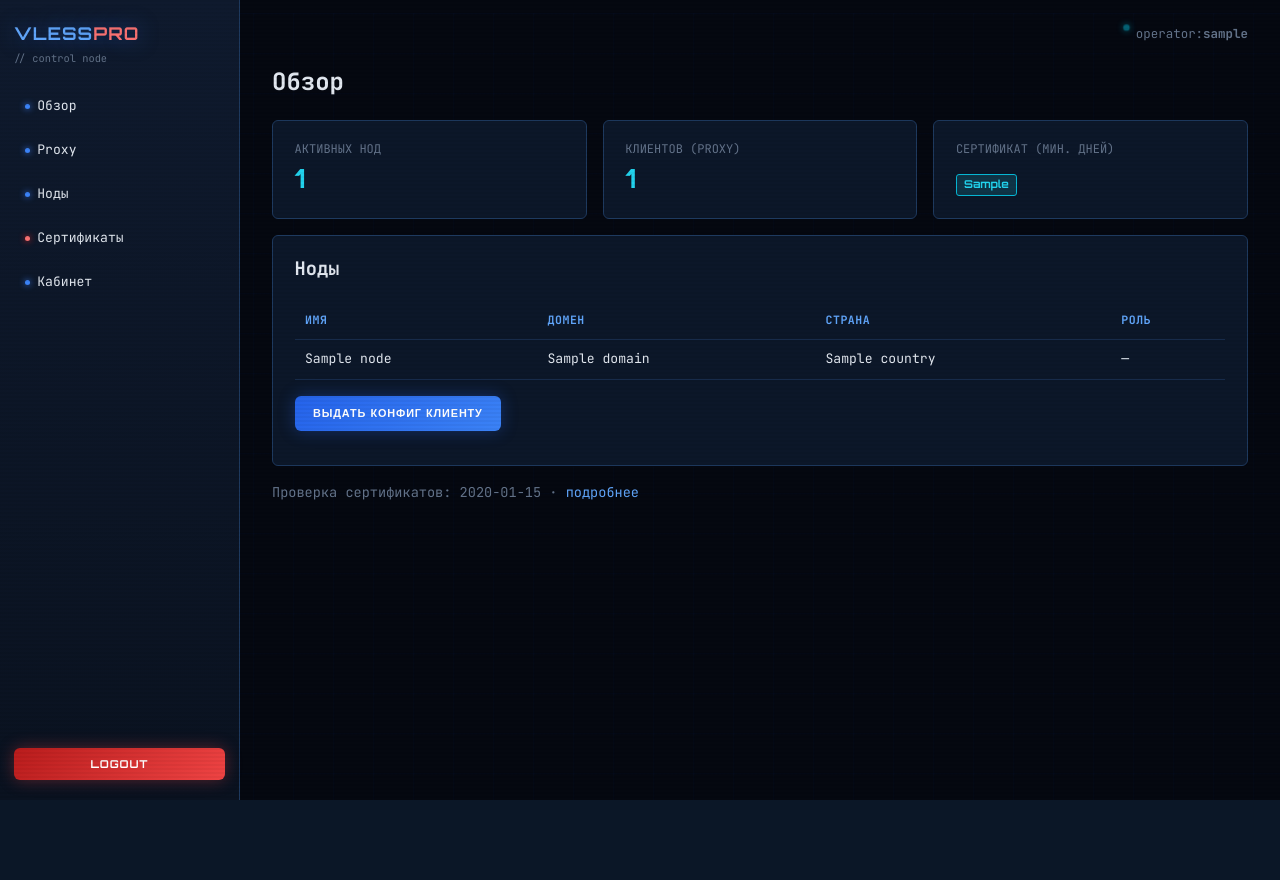
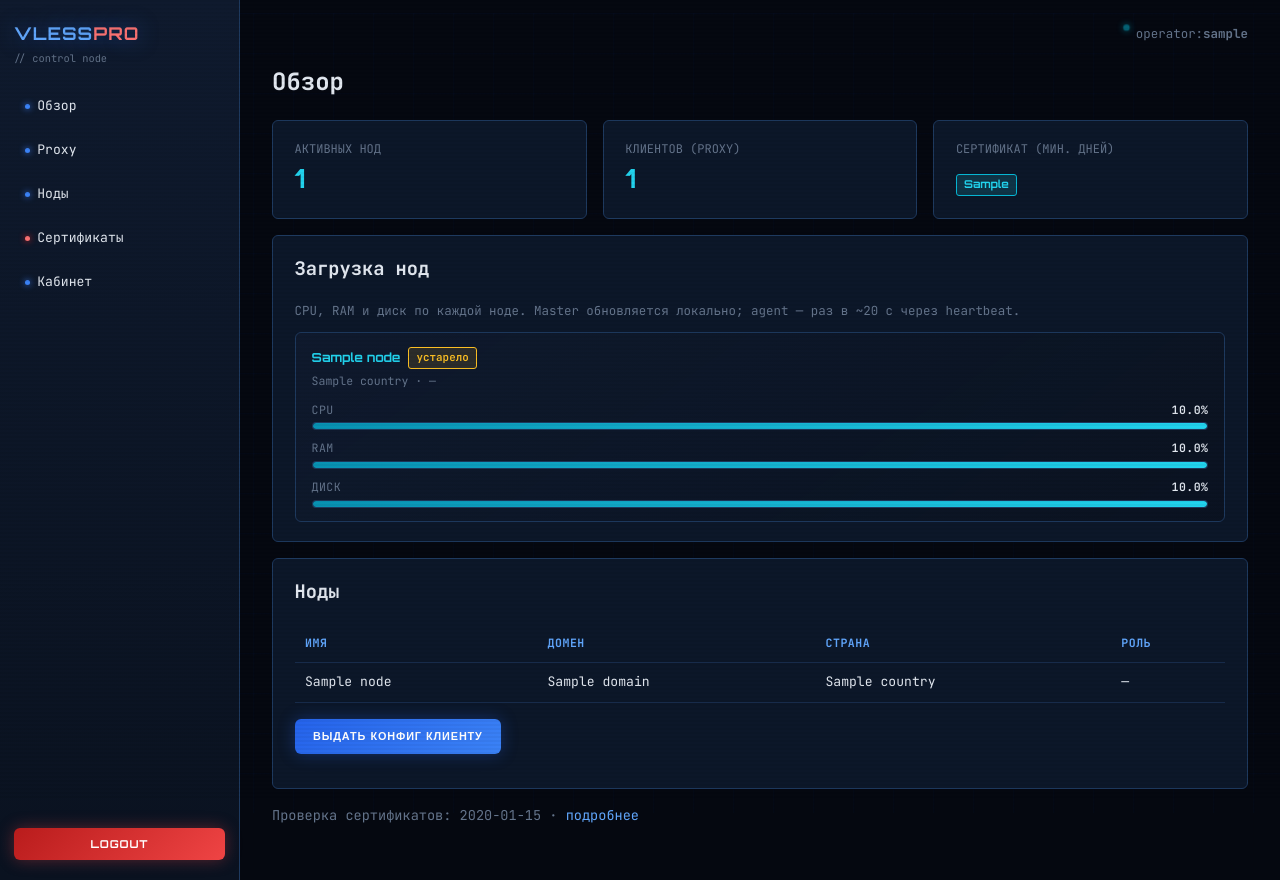
Before and after one commit to sweetpotatohack/vless-manager, a FastAPI app: template panel/app/templates/dashboard.html in a window 1280 px wide. Before the commit the page ends 800 px from the top, so only its background shows below. Run offline with FastAPI, Linux system fonts and the light colour scheme; the template is opened without the code that fills it: most values are stand-ins (such as "Sample title", 1, 10 or a date in 2020); parts of the project's set-up code (start-up, migrations or seed data) failed here and were passed over.

Commit message:
Add per-node CPU, RAM, and disk monitors on master dashboard.
Collect local metrics on master, receive agent stats via heartbeat, and poll API for live overview bars.

Co-authored-by: Cursor <cursoragent@cursor.com>

```diff
--- a/panel/app/main.py
+++ b/panel/app/main.py
@@ -57,6 +57,13 @@ from app.services.certs import all_cert_status
 from app.services.settings import get_settings
 from app.services.master_sync import master_unregister_proxy_user
 from app.services.master_url import get_master_public_url
+from app.services.host_metrics import (
+    metric_level,
+    metrics_stale,
+    persist_local_node_metrics,
+    refresh_local_node_metrics,
+    apply_node_metrics,
+)
 from app.services.nodes_helpers import (
     apply_agent_public_ip,
     node_region_display,
@@ -93,6 +100,8 @@ templates.env.autoescape = True
 templates.env.globals["node_vpn_host"] = node_vpn_host
 templates.env.globals["node_region_display"] = node_region_display
 templates.env.globals["node_role_display"] = node_role_display
+templates.env.globals["metric_level"] = metric_level
+templates.env.globals["metrics_stale"] = metrics_stale
 
 app = FastAPI(title=APP_TITLE)
 app.mount("/static", StaticFiles(directory=str(APP_DIR / "static")), name="static")
@@ -147,6 +156,15 @@ async def on_startup():
     reconcile_wifi_servers()
     asyncio.create_task(cert_autorenew_worker())
     start_agent_job_worker()
+    asyncio.create_task(_local_metrics_worker())
+
+
+async def _local_metrics_worker() -> None:
+    if is_agent_panel():
+        return
+    while True:
+        await asyncio.sleep(30)
+        await asyncio.to_thread(persist_local_node_metrics)
 
 
 @app.get("/login", response_class=HTMLResponse)
@@ -242,6 +260,11 @@ def dashboard(
     admin: AdminUser = Depends(get_current_admin),
     db: Session = Depends(get_db),
 ):
+    if not is_agent_panel():
+        try:
+            refresh_local_node_metrics(db)
+        except Exception:
+            db.rollback()
     nodes = db.query(Node).filter(Node.is_active.is_(True)).order_by(Node.name).all()
     master_url = get_master_public_url(request)
     if is_agent_panel():
@@ -271,6 +294,37 @@ def dashboard(
             "master_proxy_url": f"{master_url.rstrip('/')}/proxy",
         },
     )
+
+
+@app.get("/api/v1/dashboard/node-metrics")
+def api_dashboard_node_metrics(
+    admin: AdminUser = Depends(get_current_admin),
+    db: Session = Depends(get_db),
+):
+    if is_agent_panel():
+        raise HTTPException(404, "Not available on agent panel")
+    try:
+        refresh_local_node_metrics(db)
+    except Exception:
+        db.rollback()
+    nodes = db.query(Node).filter(Node.is_active.is_(True)).order_by(Node.name).all()
+    out = []
+    for n in nodes:
+        out.append(
+            {
+                "id": n.id,
+                "name": n.name,
+                "role": node_role_display(n),
+                "country": node_region_display(n),
+                "agent_status": n.agent_status,
+                "cpu": n.metric_cpu,
+                "mem": n.metric_mem,
+                "disk": n.metric_disk,
+                "metrics_at": n.metrics_at.isoformat() + "Z" if n.metrics_at else None,
+                "stale": metrics_stale(n),
+            }
+        )
+    return {"nodes": out}
 
 
 def _node_by_agent_token(db: Session, token: str) -> Node | None:
@@ -1256,6 +1310,7 @@ async def api_agent_heartbeat(request: Request, db: Session = Depends(get_db)):
         raise HTTPException(403, "Invalid agent token")
     body = await request.json()
     apply_agent_public_ip(node, (body.get("public_ip") or "").strip())
+    apply_node_metrics(node, body)
     node.last_seen = datetime.utcnow()
     if node.agent_status != "online":
         node.agent_status = "online"
--- a/panel/app/migrate.py
+++ b/panel/app/migrate.py
@@ -18,6 +18,10 @@ def run_migrations() -> None:
         _add_column(conn, "nodes", "public_ip", "public_ip VARCHAR(45) DEFAULT ''")
         _add_column(conn, "nodes", "agent_status", "agent_status VARCHAR(16) DEFAULT 'online'")
         _add_column(conn, "nodes", "last_seen", "last_seen DATETIME")
+        _add_column(conn, "nodes", "metric_cpu", "metric_cpu REAL")
+        _add_column(conn, "nodes", "metric_mem", "metric_mem REAL")
+        _add_column(conn, "nodes", "metric_disk", "metric_disk REAL")
+        _add_column(conn, "nodes", "metrics_at", "metrics_at DATETIME")
         _add_column(conn, "proxy_users", "exit_country", "exit_country VARCHAR(128) DEFAULT ''")
         _add_column(conn, "proxy_users", "exit_ip", "exit_ip VARCHAR(45) DEFAULT ''")
         try:
--- a/panel/app/models.py
+++ b/panel/app/models.py
@@ -2,7 +2,7 @@ from __future__ import annotations
 
 import datetime as dt
 
-from sqlalchemy import Boolean, DateTime, ForeignKey, Integer, String, Text
+from sqlalchemy import Boolean, DateTime, Float, ForeignKey, Integer, String, Text
 from sqlalchemy.orm import Mapped, mapped_column, relationship
 
 from app.database import Base
@@ -49,6 +49,10 @@ class Node(Base):
     public_ip: Mapped[str] = mapped_column(String(45), default="")
     agent_status: Mapped[str] = mapped_column(String(16), default="pending")
     last_seen: Mapped[dt.datetime | None] = mapped_column(DateTime, nullable=True)
+    metric_cpu: Mapped[float | None] = mapped_column(Float, nullable=True)
+    metric_mem: Mapped[float | None] = mapped_column(Float, nullable=True)
+    metric_disk: Mapped[float | None] = mapped_column(Float, nullable=True)
+    metrics_at: Mapped[dt.datetime | None] = mapped_column(DateTime, nullable=True)
     role: Mapped[str] = mapped_column(String(16), default="local")
     api_base: Mapped[str | None] = mapped_column(String(512), nullable=True)
     api_token: Mapped[str | None] = mapped_column(String(128), nullable=True)
--- /dev/null
+++ b/panel/app/static/dashboard.js
@@ -0,0 +1,84 @@
+(function () {
+  const grid = document.getElementById("node-metrics-grid");
+  if (!grid) return;
+
+  function level(pct) {
+    if (pct == null || Number.isNaN(pct)) return "none";
+    if (pct >= 90) return "bad";
+    if (pct >= 75) return "warn";
+    return "ok";
+  }
+
+  function fmt(pct) {
+    if (pct == null || Number.isNaN(pct)) return "—";
+    return pct.toFixed(1) + "%";
+  }
+
+  function barRow(label, pct) {
+    const lv = level(pct);
+    const w = pct == null ? 0 : Math.min(100, Math.max(0, pct));
+    return (
+      '<div class="metric-row">' +
+      '<div class="metric-row-head"><span>' +
+      label +
+      '</span><span class="metric-pct">' +
+      fmt(pct) +
+      "</span></div>" +
+      '<div class="metric-bar"><div class="metric-bar-fill lv-' +
+      lv +
+      '" style="width:' +
+      w +
+      '%"></div></div></div>'
+    );
+  }
+
+  function renderCard(n) {
+    const stale = n.stale ? '<span class="badge badge-warn">устарело</span>' : "";
+    const off =
+      n.agent_status && n.agent_status !== "online" && n.role !== "master"
+        ? '<span class="badge badge-bad">' + n.agent_status + "</span>"
+        : "";
+    return (
+      '<article class="node-monitor" data-node-id="' +
+      n.id +
+      '">' +
+      '<header class="node-monitor-head">' +
+      "<div><strong>" +
+      escapeHtml(n.name) +
+      "</strong> " +
+      off +
+      stale +
+      "</div>" +
+      '<div class="node-monitor-meta">' +
+      escapeHtml(n.country) +
+      " · " +
+      escapeHtml(n.role) +
+      "</div></header>" +
+      barRow("CPU", n.cpu) +
+      barRow("RAM", n.mem) +
+      barRow("Диск", n.disk) +
+      "</article>"
+    );
+  }
+
+  function escapeHtml(s) {
+    return String(s)
+      .replace(/&/g, "&amp;")
+      .replace(/</g, "&lt;")
+      .replace(/>/g, "&gt;")
+      .replace(/"/g, "&quot;");
+  }
+
+  async function refresh() {
+    try {
+      const r = await fetch("/api/v1/dashboard/node-metrics", { credentials: "same-origin" });
+      if (!r.ok) return;
+      const data = await r.json();
+      grid.innerHTML = (data.nodes || []).map(renderCard).join("");
+    } catch (_e) {
+      /* ignore */
+    }
+  }
+
+  setInterval(refresh, 30000);
+})();
--- a/panel/app/static/style.css
+++ b/panel/app/static/style.css
@@ -397,6 +397,72 @@ tr.row-active td { background: rgba(59, 130, 246, 0.06); }
 .stat .label { color: var(--muted); font-size: 0.75rem; text-transform: uppercase; }
 .stat .value { font-size: 1.65rem; font-weight: 700; color: var(--cyan-bright); font-family: "Orbitron", sans-serif; }
 
+.node-metrics-grid {
+  display: grid;
+  grid-template-columns: repeat(auto-fit, minmax(240px, 1fr));
+  gap: 1rem;
+  margin-top: 0.75rem;
+}
+
+.node-monitor {
+  border: 1px solid var(--border);
+  border-radius: var(--radius);
+  padding: 0.85rem 1rem;
+  background: linear-gradient(145deg, rgba(15, 26, 46, 0.95), rgba(10, 18, 32, 0.85));
+}
+
+.node-monitor-head {
+  margin-bottom: 0.65rem;
+  font-size: 0.82rem;
+}
+
+.node-monitor-head strong {
+  color: var(--cyan-bright);
+  font-family: "Orbitron", sans-serif;
+  font-size: 0.78rem;
+}
+
+.node-monitor-meta {
+  color: var(--muted);
+  font-size: 0.72rem;
+  margin-top: 0.2rem;
+}
+
+.metric-row { margin-bottom: 0.55rem; }
+.metric-row:last-child { margin-bottom: 0; }
+
+.metric-row-head {
+  display: flex;
+  justify-content: space-between;
+  font-size: 0.72rem;
+  color: var(--muted);
+  margin-bottom: 0.25rem;
+  text-transform: uppercase;
+  letter-spacing: 0.04em;
+}
+
+.metric-pct { color: var(--text); font-weight: 600; }
+
+.metric-bar {
+  height: 8px;
+  border-radius: 4px;
+  background: rgba(30, 58, 95, 0.6);
+  overflow: hidden;
+  border: 1px solid rgba(30, 58, 95, 0.9);
+}
+
+.metric-bar-fill {
+  height: 100%;
+  border-radius: 3px;
+  transition: width 0.35s ease;
+  box-shadow: 0 0 10px rgba(6, 182, 212, 0.35);
+}
+
+.metric-bar-fill.lv-ok { background: linear-gradient(90deg, #0891b2, var(--cyan-bright)); }
+.metric-bar-fill.lv-warn { background: linear-gradient(90deg, #d97706, var(--warn)); box-shadow: 0 0 10px rgba(251, 191, 36, 0.35); }
+.metric-bar-fill.lv-bad { background: linear-gradient(90deg, #b91c1c, var(--red-bright)); box-shadow: 0 0 10px rgba(248, 113, 113, 0.35); }
+.metric-bar-fill.lv-none { width: 0 !important; opacity: 0.3; }
+
 .info-strip {
   display: flex;
   flex-wrap: wrap;
--- a/panel/app/templates/dashboard.html
+++ b/panel/app/templates/dashboard.html
@@ -21,6 +21,45 @@
     </div>
   </div>
 </div>
+
+{% if not is_agent %}
+{% macro metric_bar(label, pct) %}
+<div class="metric-row">
+  <div class="metric-row-head">
+    <span>{{ label }}</span>
+    <span class="metric-pct">{% if pct is not none %}{{ '%.1f'|format(pct) }}%{% else %}—{% endif %}</span>
+  </div>
+  <div class="metric-bar">
+    <div class="metric-bar-fill lv-{{ metric_level(pct) }}" style="width:{{ pct if pct is not none else 0 }}%"></div>
+  </div>
+</div>
+{% endmacro %}
+<div class="card">
+  <h3 style="margin-top:0">Загрузка нод</h3>
+  <p class="hint" style="margin-top:0">CPU, RAM и диск по каждой ноде. Master обновляется локально; agent — раз в ~20 с через heartbeat.</p>
+  <div class="node-metrics-grid" id="node-metrics-grid">
+    {% for n in nodes %}
+    <article class="node-monitor" data-node-id="{{ n.id }}">
+      <header class="node-monitor-head">
+        <div>
+          <strong>{{ n.name or node_role_display(n) }}</strong>
+          {% if n.role == 'remote' and n.agent_status != 'online' %}
+          <span class="badge badge-bad">{{ n.agent_status }}</span>
+          {% endif %}
+          {% if metrics_stale(n) and (n.metric_cpu is not none or n.role == 'remote') %}
+          <span class="badge badge-warn">устарело</span>
+          {% endif %}
+        </div>
+        <div class="node-monitor-meta">{{ node_region_display(n) }} · {{ node_role_display(n) }}</div>
+      </header>
+      {{ metric_bar('CPU', n.metric_cpu) }}
+      {{ metric_bar('RAM', n.metric_mem) }}
+      {{ metric_bar('Диск', n.metric_disk) }}
+    </article>
+    {% endfor %}
+  </div>
+</div>
+{% endif %}
 
 <div class="card">
   <h3 style="margin-top:0">Ноды</h3>
@@ -51,4 +90,7 @@
 {% endif %}
 
 <p style="color:var(--muted);font-size:0.85rem">Проверка сертификатов: {{ cert_checked.strftime('%Y-%m-%d %H:%M UTC') }} · <a href="/certs">подробнее</a></p>
+{% if not is_agent %}
+<script src="/static/dashboard.js"></script>
+{% endif %}
 {% endblock %}
```
Also changed, not shown: panel/app/services/agent_worker.py (+14 -8 lines), panel/app/services/host_metrics.py (added, +153 -0 lines).
